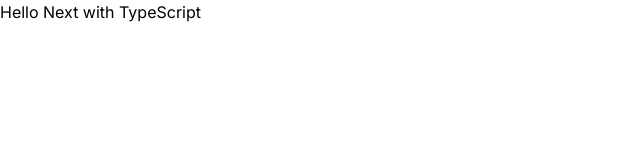
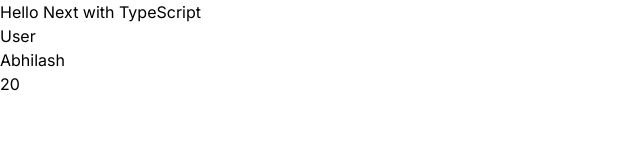
Before and after one commit to abhilashdk2016/next-ts, a Next.js app: page / in a window 1280 px wide. Shown: the top 160 px of the page, without its empty margins (0-640 px from the left). Built offline with nearby package versions, Linux system fonts and the light colour scheme.

Commit message:
Component Props Typing

```diff
--- a/app/page.tsx
+++ b/app/page.tsx
@@ -1,5 +1,10 @@
+import User from "@/components/User";
+
 export default function Home() {
   return (
-    <h1>Hello Next with TypeScript</h1>
+    <section>
+      <h1>Hello Next with TypeScript</h1>
+      <User name="Abhilash" age={20} />
+    </section>
   )
 }
--- /dev/null
+++ b/components/User.tsx
@@ -0,0 +1,15 @@
+interface UserProps {
+    name: string,
+    age: number
+}
+const User = ({ name, age } : UserProps) => {
+  return (
+    <div>User
+
+    <p>{name}</p>
+    <p>{age}</p>
+    </div>
+  )
+}
+
+export default User
```
